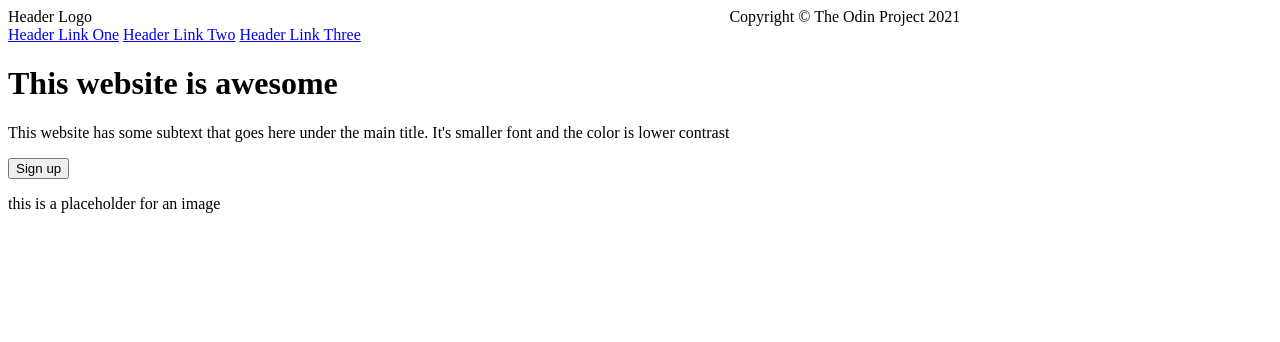
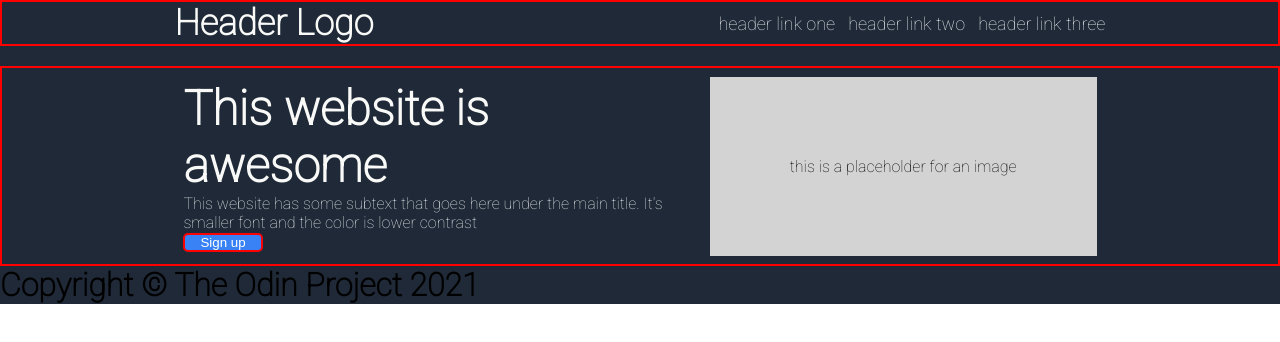
Before and after one commit to johnly17/Landing-Page, a plain HTML site: page index.html in a window 1280 px wide. Drawn offline with Linux system fonts and the light colour scheme.

Commit message:
Add --all

```diff
--- a/index.html
+++ b/index.html
@@ -11,29 +11,33 @@
     <title>Landing Page</title>
 </head>
 <body>
-    <div class="secton1">
-        <div class="header">Header Logo</div>
-            <div class="headerlinks">
-             <a href="#" class="hLinks">Header Link One</a>
-             <a href="#" class="hLinks">Header Link Two</a>
-             <a href="#" class="hLinks">Header Link Three</a>
-            </div>
-        <div class="content">
-                <h1>This website is awesome</h1>
-                <p>This website has some subtext that goes here under the main title. It's smaller font and the color is lower contrast</p>
-                <button>Sign up</button>
-            </div>
-            <div class="placeholder">
-                <p>this is a placeholder for an image</p>
-            </div>
+    <div class="section1">
+    <header>
+        <div class="logo">
+            <h1>Header Logo</h1>
         </div>
+        <div class="hlink">
+            <ul>
+                <li><a href="">header link one</a></li>
+                <li><a href="">header link two</a></li>
+                <li><a href="">header link three</a></li>
+            </ul>
+
+        </div>
+    </header>
+    <intro>
+        <div class="contentLeft">
+            <h1 class="awesome">This website is awesome</h1>
+            <p class="cool">This website has some subtext that goes here under the main title. It's smaller font and the color is lower contrast</p>
+            <button class="button">Sign up</button>
+        </div>
+        <div class="contentRight">
+            <placeholder>this is a placeholder for an image</placeholder>
+        </div>
+    </intro>
+</div>
+    <div class="footer">
+        <h1>Copyright © The Odin Project 2021</h1>
     </div>
-    <div class="section2"></div>
-    <div class="section3"></div>
-    <div class="section4"></div>
-
-    <div class="footer"></div>
-        <p1>Copyright © The Odin Project 2021</p1>
-
 </body>
 </html>
--- a/style.css
+++ b/style.css
@@ -1,10 +1,80 @@
-body {
-    display: flex;
+* {
+    margin: 0%;
+    padding: 0%;
+    box-sizing: border-box;
 }
 
+.section1, .footer {
+    background-color: #1F2937;
+}
 
+body {
+    font-family: 'Roboto', sans-serif;
+}
 
-.footer {
+header {
     display: flex;
-    margin-top: auto;
+    justify-content: space-around;
+    align-items: center;
+    border: 2px solid red
 }
+
+.logo {
+    font-size: 18px;
+    color: #F9FAF8;
+}
+
+ul {
+    font-size: 18px;
+    color: #E5E7EB;
+    display: flex;
+    list-style-type: none;
+    gap: 13px;
+}
+
+ul li a {
+    text-decoration: none;
+    padding: 0;
+}
+
+a:hover, a:visited {
+    color: inherit;
+}
+
+intro {
+    display: flex;
+    border: 2px solid red;
+    height: 25vh;
+    align-items: center;
+    justify-content: center;
+    gap: 16px;
+    margin-top: 20px;
+}
+
+.contentLeft {
+    width: 40%;
+}
+
+.awesome {
+    font-size: 48px;
+    color: #F9FAF8;
+    font-weight: bolder;
+}
+
+.cool {
+    color: 18px;
+    color: #E5E7EB;
+}
+
+.contentRight {
+    padding: 80px;
+    background-color: lightgray;
+}
+
+.button {
+    border: 2px solid red;
+    padding: 0 15px;
+    border-radius: 5px;
+    background-color: #3882F6;
+    color: white;
+}
```
